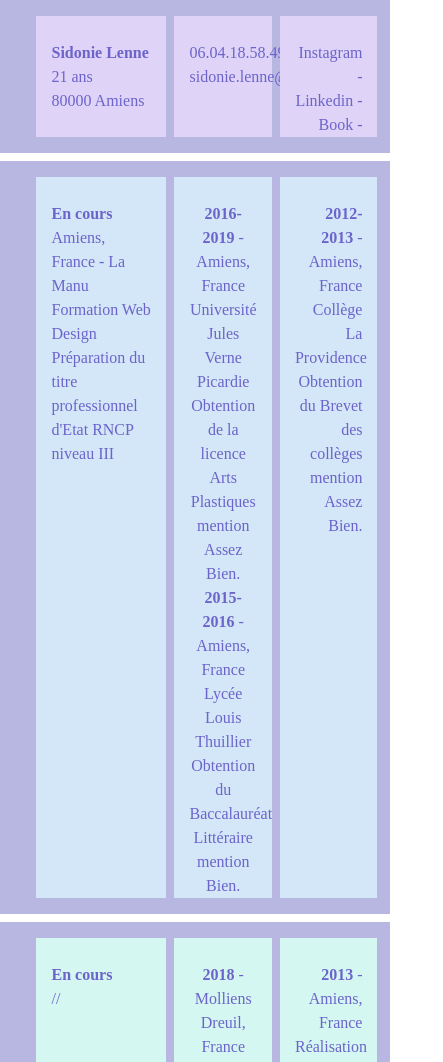
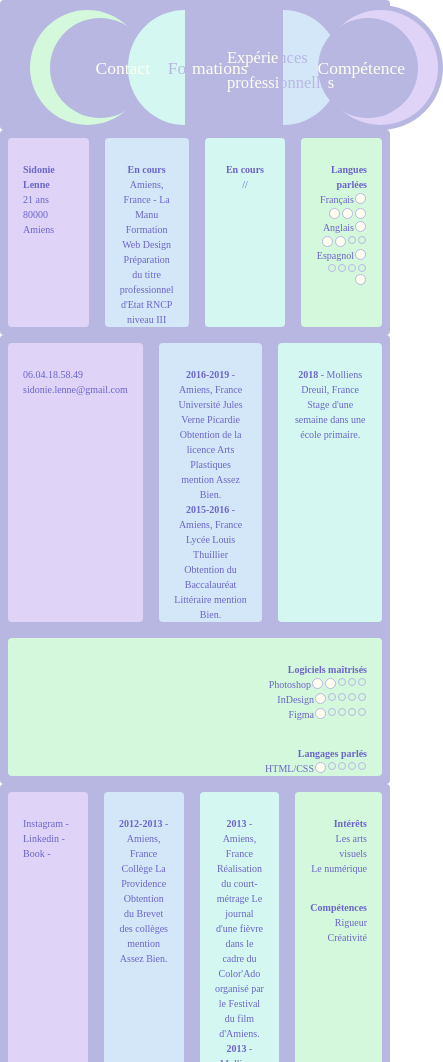
Before and after one commit to SidonieLenne/CV-num-rique-1, a plain HTML site: page 0/CV numérique/V2/index.html in a window 390 px wide. Shown: the top 1062 px of the page, 443 px wide, since content can reach past the window. Drawn offline with nearby package versions, Linux system fonts and the light colour scheme; a web font is replaced by a local one.

Commit message:
version bootstrap/responsive/fond foncé

```diff
--- a/0/CV numérique/V2/assets/css/style.css
+++ b/0/CV numérique/V2/assets/css/style.css
@@ -1,10 +1,120 @@
 /*Fond*/
-body{
-    background-color:#FFFEF1;
+.row{
+    background-color:#B8B7E2;
 }
 
-.row{
+.moonRow{
+    min-height:250px;
+}
+/*------------Lunes------------*/
+/*Lune 1*/
+#overMoon1{
     background-color:#B8B7E2;
+    z-index:1;
+    position:absolute;
+    border-radius:50%;
+    height:200px;
+    width:200px;
+    margin-top:25px;
+    margin-left:50px;
+}
+
+#moon1{
+    background-color:#D4F8DC;
+    position:absolute;
+    border-radius:50%;
+    height:230px;
+    width:230px;
+    margin:10px;
+}
+/*Lune 2*/
+#moon2{
+    background-color:#D4F8F1;
+    z-index:1;
+    border-radius:115px 0 0 115px;
+    position:absolute;
+    width:115px;
+    height:230px;
+    margin:10px;
+}
+/*Lune 3*/
+#moon3{
+    background-color:#D4E7F8;
+    z-index:1;
+    border-radius:0 115px 115px 0;
+    position:absolute;
+    width:115px;
+    height:230px;
+    margin:10px;
+    margin-left:125px;
+}
+/*Lune 4*/
+#overMoon4{
+    background-color:#B8B7E2;
+    z-index:1;
+    position:absolute;
+    border-radius:50%;
+    height:200px;
+    width:200px;
+    margin-top:25px;
+}
+
+#moon4{
+    background-color:#DFD4F8;
+    position:absolute;
+    border-radius:50%;
+    height:230px;
+    width:230px;
+    margin:10px;
+}
+/*Fond des lunes*/
+.moonBackground{
+    background-color:#B8B7E2;
+    position:absolute;
+    margin-top:10px;
+    margin-right:20px;
+    margin-left:20px;
+    width:250px;
+    height:250px;
+    border-radius:50%;
+}
+/*------------Texte------------*/
+/*----Titres----*/
+.purpleTitle{
+    color:#B8B7E2;
+}
+
+#contact, #formations, #professionalXp, #skills {
+    font-family:'Alice',serif;
+    z-index:2;
+    position:relative;
+    color:#FFFEF1;
+}
+
+/*Contact*/
+#contact{
+    font-size:35px;
+    float:right;
+    margin-top:40%;
+}
+/*Formations*/
+#formations{
+    font-size:35px;
+    float:right;
+    margin-top:40%;
+}
+/*Expériences professionnelles*/
+#professionalXp{
+    font-size:33px;
+    float:left;
+    margin-left:7px;
+    margin-top:33%;
+}
+/*Compétences*/
+#skills{
+    font-size:35px;
+    float:left;
+    margin-top:40%;
 }
 /*----Texte----*/
 ul{
@@ -13,20 +123,19 @@ ul{
     font-family:'Gotu',serif;
     color:#6C64CA;
 }
-/*Ligne 1*/
-.color-1{
+.color1{
     background-color:#DFD4F8;
 }
-/*Ligne 2*/
-.color-2{
+/*Colonne 2*/
+.color2{
     background-color:#D4E7F8;
 }
-/*Ligne 3*/
-.color-3{
+/*Colonne 3*/
+.color3{
     background-color:#D4F8F1;
 }
-/*Ligne 4*/
-.color-4{
+/*Colonne 4*/
+.color4{
     background-color:#D4F8DC;
 }
 /*------------Petits points de compétence-------------*/
@@ -34,16 +143,82 @@ ul{
     margin:1px;
     float:right;
     z-index:3;
-    width:11px;
-    height:11px;
     border-radius:50%;
     border:1px solid #B8B7E2;
 }
 
 .fullCircle{
     background-color:#FFFEF1;
+    width:11px;
+    height:11px;
 }
 
 .emptyCircle{
     background-color:#D4F8DC;
+    width:8px;
+    height:8px;
 }
+/*Media queries*/
+@media all and (max-width:900px){
+    /*------------Lunes, tailles divisées par 2------------*/
+    .moonRow{
+        min-height:130px;
+    }
+
+    #overMoon1{
+        height:100px;
+        width:100px;
+        margin-top:12.5px;
+        margin-left:25px;
+    }
+
+    #moon1{
+        height:115px;
+        width:115px;
+        margin:5px;
+    }
+    /*Lune 2*/
+    #moon2{
+        width:57.5px;
+        height:115px;
+        margin:5px;
+    }
+    /*Lune 3*/
+    #moon3{
+        width:57.5px;
+        height:115px;
+        margin:5px;
+        margin-left:62.5px;
+    }
+    /*Lune 4*/
+    #overMoon4{
+        height:100px;
+        width:100px;
+        margin-top:12.5px;
+    }
+
+    #moon4{
+        height:115px;
+        width:115px;
+        margin:5px;
+    }
+    /*Fond des lunes*/
+    .moonBackground{
+        margin-top:5px;
+        margin-right:10px;
+        margin-left:10px;
+        width:125px;
+        height:125px;
+    }
+    /*Taille des polices divisées par 2*/
+    #contact, #formations, #skills{
+        font-size:17.5px;
+    }
+
+    #professionalXp{
+        font-size:16.5px;
+    }
+
+    ul{
+        font-size:10px;
+    }
--- a/0/CV numérique/V2/index.html
+++ b/0/CV numérique/V2/index.html
@@ -10,34 +10,48 @@
 </head>
 <body>
     <div class="container">
-            <div class="row mb-2">
-                <div class="col-1 mt-3 mb-3"></div>
-                <div class="col-4 m-1 mt-3 mb-3 color-1">
+        <!--LUNES-->
+        <div class="row rounded moonRow">
+            <div class="col-3 justify-content-center">
+                <div class="moonBackground">
+                    <p id="contact">Contact</p>
+                    <div id="overMoon1"></div>
+                    <div id="moon1"></div>
+                </div>
+            </div>
+            <div class="col-3 justify-content-center">
+                <div class="moonBackground">
+                    <p id="formations"><span class="purpleTitle">For</span>mations</p>
+                    <div id="moon2"></div>
+                </div>
+            </div>
+            <div class="col-3 justify-content-center">
+                <div class="moonBackground">
+                    <p id="professionalXp">Expérie<span class="purpleTitle">nces</span> professi<span class="purpleTitle">onnelle</span>s</p>
+                    <div id="moon3"></div>
+                </div>
+            </div>
+            <div class="col-3 justify-content-center">
+                <div class="moonBackground">
+                    <p id="skills">Compétence<span class="purpleTitle">s</span></p>
+                    <div id="overMoon4"></div>
+                    <div id="moon4"></div>
+                </div>
+            </div>
+        </div>
+        <!--TEXTE COLONNES-->
+        <!--ROW 1-->
+        <div class="row bg-color rounded">
+            <div class="col m-2 color1 rounded">
                 <ul>
                     <li><span class="font-weight-bold">Sidonie Lenne</span></li>
                     <li>21 ans</li>
                     <li>80000 Amiens</li>
                 </ul>
             </div>
-                <div class="col-3 m-1 mt-3 mb-3 color-1">
+            <div class="col m-2 color2 rounded">
                 <ul class="text-center">
-                        <li>06.04.18.58.49</li>
-                        <li>sidonie.lenne@gmail.com</li>
-                    </ul>
-                </div>
-                <div class="col-3 m-1 mt-3 mb-3 color-1">
-                    <ul class="text-right">
-                        <li>Instagram - </li>
-                        <li>Linkedin - </li>
-                        <li>Book - </li>
-                    </ul>
-                </div>
-            </div>
-            <div class="row mb-2">
-                <div class="col-1 mt-3 mb-3"></div>
-                <div class="col-4 m-1 mt-3 mb-3 color-2">
-                    <ul>
-                        <li class="font-weight-bold">En cours</li>
+                    <li ><span class="font-weight-bold">En cours</span></li>
                     <li>Amiens, France - La Manu</li>
                     <li>Formation Web Design</li>
                     <li>Préparation du titre</li>
@@ -45,53 +59,14 @@
                     <li>niveau III</li>
                 </ul>
             </div>
-                <div class="col-3 m-1 mt-3 mb-3 color-2">
+            <div class="col m-2 color3 rounded">
                 <ul class="text-center">
-                        <li><span class="font-weight-bold">2016-2019</span> - Amiens, France</li>
-                        <li>Université Jules Verne Picardie</li>
-                        <li>Obtention de la licence Arts Plastiques mention Assez Bien.</li>
-                        <li><span class="font-weight-bold">2015-2016 </span>- Amiens, France</li>
-                        <li>Lycée Louis Thuillier</li>
-                        <li>Obtention du Baccalauréat Littéraire mention Bien.</li>
-                    </ul>
-                </div>
-                <div class="col-3 m-1 mt-3 mb-3 color-2">
-                    <ul class="text-right">
-                        <li><span class="font-weight-bold">2012-2013</span> - Amiens, France</li>
-                        <li>Collège La Providence</li>
-                        <li>Obtention du Brevet des collèges mention Assez Bien.</li>
-                    </ul>
-                </div>
-            </div>
-            <div class="row mb-2">
-                <div class="col-1"></div>
-                <div class="col-4 m-1 mt-3 mb-3 color-3">
-                    <ul>
                     <li><span class="font-weight-bold">En cours</span></li>
                     <li>//</li>
                 </ul>
             </div>
-                <div class="col-3 m-1 mt-3 mb-3 color-3">
-                    <ul class="text-center">
-                        <li><span class="font-weight-bold">2018</span> - Molliens Dreuil, France</li>
-                        <li>Stage d'une semaine dans une école primaire.</li>
-                    </ul>
-                </div>
-                <div class="col-3 m-1 mt-3 mb-3 color-3">
+            <div class="col m-2 color4 rounded">
                 <ul class="text-right">
-                        <li><span class="font-weight-bold">2013</span> - Amiens, France</li>
-                        <li>Réalisation du court-métrage Le journal d'une fièvre dans le cadre
-                          du Color'Ado organisé par le Festival du film d'Amiens.
-                        </li>
-                        <li><span class="font-weight-bold">2013</span> - Molliens-Dreuil, France</li>
-                        <li>Stage d'une semaine dans une école primaire.</li>
-                    </ul>
-                </div>
-            </div>
-            <div class="row mb-2">
-                <div class="col-1 mb-1"></div>
-                <div class="col-4 m-1 mt-3 mb-3 color-4">
-                    <ul>
                     <li><span class="font-weight-bold">Langues parlées</span></li>
                     <li>Français
                         <div class="fullCircle"></div>
@@ -116,10 +91,35 @@
                     </li>
                 </ul>
             </div>
-                <div class="col-3 m-1 mt-3 mb-3 color-4">
+        </div>
+        <!--ROW 2-->
+        <div class="row bg-color rounded">
+            <div class="col m-2 color1 rounded">
+                <ul>
+                    <li class="listCenter">06.04.18.58.49</li>
+                    <li>sidonie.lenne@gmail.com</li>
+                </ul>
+            </div>
+            <div class="col m-2 color2 rounded">
                 <ul class="text-center">
+                    <li><span class="font-weight-bold">2016-2019</span> - Amiens, France</li>
+                    <li>Université Jules Verne Picardie</li>
+                    <li>Obtention de la licence Arts Plastiques mention Assez Bien.</li>
+                    <li><span class="font-weight-bold">2015-2016 </span>- Amiens, France</li>
+                    <li>Lycée Louis Thuillier</li>
+                    <li>Obtention du Baccalauréat Littéraire mention Bien.</li>
+                </ul>
+            </div>
+            <div class="col m-2 color3 rounded">
+                <ul class="text-center">
+                    <li><span class="font-weight-bold">2018</span> - Molliens Dreuil, France</li>
+                    <li>Stage d'une semaine dans une école primaire.</li>
+                </ul>
+            </div>
+            <div class="col m-2 color4 rounded">
+                <ul class="text-right">
                     <li><span class="font-weight-bold">Logiciels maîtrisés</span></li>
-                        <li>Adobe Photoshop
+                    <li> Photoshop
                         <div class="emptyCircle"></div>
                         <div class="emptyCircle"></div>
                         <div class="emptyCircle"></div>
@@ -141,7 +141,7 @@
                         <div class="fullCircle"></div>
                     </li>
                 </ul>
-                    <ul class="text-center">
+                <ul class="text-right">
                     <li><span class="font-weight-bold">Langages parlés</span></li>
                     <li>HTML/CSS
                         <div class="emptyCircle"></div>
@@ -152,7 +152,34 @@
                     </li>
                 </ul>
             </div>
-                <div class="col-3 m-1 mt-3 mb-3 color-4">
+        </div>
+        <!--ROW 3-->
+        <div class="row bg-color rounded">
+            <div class="col m-2 color1 rounded">
+                <ul>
+                    <li class="listCenter">Instagram - </li>
+                    <li>Linkedin - </li>
+                    <li>Book - </li>
+                </ul>
+            </div>
+            <div class="col m-2 color2 rounded">
+                <ul class="text-center">
+                    <li><span class="font-weight-bold">2012-2013</span> - Amiens, France</li>
+                    <li>Collège La Providence</li>
+                    <li>Obtention du Brevet des collèges mention Assez Bien.</li>
+                </ul>
+            </div>
+            <div class="col m-2 color3 rounded">
+                <ul class="text-center">
+                    <li><span class="font-weight-bold">2013</span> - Amiens, France</li>
+                    <li>Réalisation du court-métrage Le journal d'une fièvre dans le cadre
+                        du Color'Ado organisé par le Festival du film d'Amiens.
+                    </li>
+                    <li><span class="font-weight-bold">2013</span> - Molliens-Dreuil, France</li>
+                    <li>Stage d'une semaine dans une école primaire.</li>
+                </ul>
+            </div>
+            <div class="col m-2 color4 rounded">
                 <ul class="text-right">
                     <li><span class="font-weight-bold">Intérêts</span></li>
                     <li>Les arts visuels</li>
@@ -165,12 +192,6 @@
                 </ul>
             </div>
         </div>
-            <script src="https://code.jquery.com/jquery-3.2.1.slim.min.js"
-            integrity="sha384-KJ3o2DKtIkvYIK3UENzmM7KCkRr/rE9/Qpg6aAZGJwFDMVNA/GpGFF93hXpG5KkN" crossorigin="anonymous"></script>
-            <script src="https://cdnjs.cloudflare.com/ajax/libs/popper.js/1.12.9/umd/popper.min.js"
-            integrity="sha384-ApNbgh9B+Y1QKtv3Rn7W3mgPxhU9K/ScQsAP7hUibX39j7fakFPskvXusvfa0b4Q" crossorigin="anonymous"></script>
-            <script src="https://maxcdn.bootstrapcdn.com/bootstrap/4.0.0/js/bootstrap.min.js"
-            integrity="sha384-JZR6Spejh4U02d8jOt6vLEHfe/JQGiRRSQQxSfFWpi1MquVdAyjUar5+76PVCmYl" crossorigin="anonymous"></script>
     </div>
 </body>
 </html>
```
Lines whose indentation alone changed are shown as unchanged.
